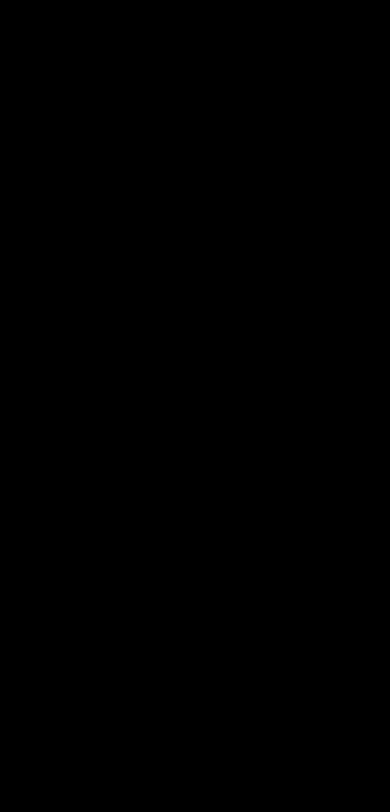
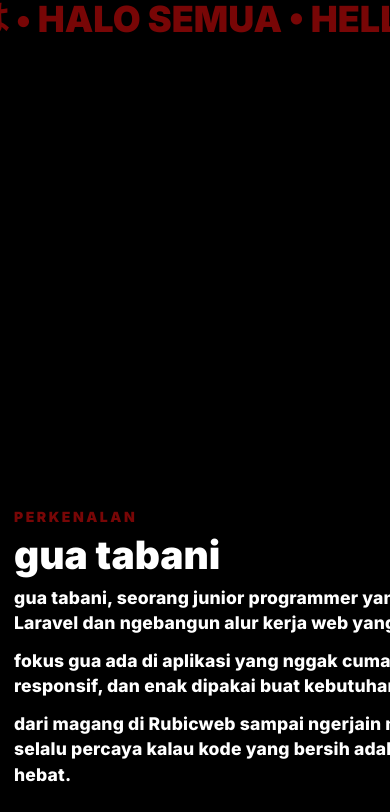
Before and after one commit to Tabaniii/Portofolio, a Next.js app: page / in a window 390 px wide. Shown: the part 846-1658 px from the top of the page. Built offline with nearby package versions, Linux system fonts and the light colour scheme.

Commit message:
fix the move text

```diff
--- a/package.json
+++ b/package.json
@@ -10,6 +10,8 @@
   },
   "dependencies": {
     "framer-motion": "^12.40.0",
+    "gsap": "^3.15.0",
+    "motion": "^12.40.0",
     "next": "16.2.7",
     "react": "19.2.4",
     "react-dom": "19.2.4"
--- a/src/app/globals.css
+++ b/src/app/globals.css
@@ -193,7 +193,7 @@ button {
 
 .intro-marquee {
   width: 100%;
-  height: clamp(56px, 13vh, 180px);
+  height: clamp(50px, 9vh, 110px);
   display: flex;
   align-items: center;
   position: relative;
@@ -209,7 +209,7 @@ button {
 }
 
 .intro-marquee-text {
-  font-size: clamp(72px, 14vw, 240px);
+  font-size: clamp(36px, 7vw, 100px);
   font-weight: 900;
   line-height: 0.86;
   text-transform: uppercase;
@@ -234,80 +234,177 @@ button {
   width: 100%;
   height: 100%;
   display: grid;
-  grid-template-columns: 1.35fr 1fr;
+  grid-template-columns: minmax(320px, 0.95fr) minmax(360px, 1.15fr);
+  gap: clamp(20px, 3vw, 44px);
   min-height: 0;
+  align-items: stretch;
+  padding: clamp(18px, 3vw, 36px);
 }
 
 .intro-bio {
   background: var(--color-black);
   display: flex;
   align-items: center;
-  justify-content: center;
+  justify-content: flex-start;
   height: 100%;
   min-height: 0;
-  padding: clamp(16px, 3vh, 40px) clamp(12px, 2.5vw, 28px);
+  padding: clamp(12px, 2vw, 20px);
 }
 
-.intro-bio-reveal {
-  width: 100%;
-  display: flex;
-  align-items: center;
-  justify-content: center;
+.intro-bio-copy {
+  width: min(100%, 640px);
+  display: grid;
+  gap: clamp(12px, 1.8vw, 18px);
+}
+
+.intro-bio-eyebrow {
+  margin: 0;
+  font-size: clamp(14px, 1.3vw, 18px);
+  font-weight: 900;
+  line-height: 1;
+  letter-spacing: 0.18em;
+  text-transform: uppercase;
+  color: var(--color-red);
+}
+
+.intro-bio-title {
+  margin: 0;
+  font-size: clamp(40px, 5vw, 76px);
+  font-weight: 900;
+  line-height: 0.95;
+  text-transform: lowercase;
+  color: var(--color-white);
 }
 
 .bio-text {
-  width: min(92%, 420px);
-  max-height: 88vh;
+  width: 100%;
   margin: 0;
-  overflow-y: auto;
-  font-size: clamp(15px, 2.1vh, 26px);
-  border: 5px solid var(--color-red);
-  border-radius: 10px;
+  font-size: clamp(18px, 1.8vw, 27px);
   font-weight: 800;
-  line-height: 1.4;
-  padding: clamp(28px, 8vh, 100px) clamp(20px, 4vw, 50px);
-  text-align: center;
-  letter-spacing: 0.02em;
+  line-height: 1.45;
+  text-align: left;
+  letter-spacing: 0.01em;
   color: var(--color-white);
-  box-sizing: border-box;
+}
+
+.intro-card-grid {
+  width: min(100%, 520px);
+  height: min(100%, 520px);
+  display: grid;
+  grid-template-columns: repeat(2, minmax(0, 1fr));
+  grid-template-rows: repeat(2, minmax(0, 1fr));
+  gap: clamp(12px, 1.8vw, 18px);
+}
+
+.intro-tile {
+  position: relative;
+  min-height: 0;
+  overflow: hidden;
+  border: 3px solid var(--color-red);
+  border-radius: 18px;
+}
+
+.intro-tile-photo {
+  grid-row: 1 / span 2;
+  min-height: 360px;
+  background: #111111;
+}
+
+.intro-tile-image {
+  object-fit: cover;
+  object-position: center top;
+}
+
+.intro-tile-overlay {
+  position: absolute;
+  inset: auto 0 0 0;
+  display: grid;
+  gap: 6px;
+  padding: 18px;
+  background: linear-gradient(to top, rgba(0, 0, 0, 0.88), rgba(0, 0, 0, 0));
+}
+
+.intro-tile-kicker,
+.intro-tile-meta,
+.intro-tile-title,
+.intro-tile-copy {
+  margin: 0;
+}
+
+.intro-tile-kicker {
+  font-size: clamp(22px, 2.2vw, 34px);
+  font-weight: 900;
+  line-height: 1;
+  text-transform: lowercase;
+  color: var(--color-white);
+}
+
+.intro-tile-meta {
+  font-size: clamp(12px, 1vw, 15px);
+  font-weight: 800;
+  line-height: 1.2;
+  letter-spacing: 0.14em;
+  text-transform: uppercase;
+  color: var(--color-red);
+}
+
+.intro-tile-accent,
+.intro-tile-dark,
+.intro-tile-outline {
+  display: flex;
+  flex-direction: column;
+  justify-content: flex-end;
+  padding: clamp(16px, 1.8vw, 22px);
+}
+
+.intro-tile-accent {
+  background: var(--color-red);
+  border-color: var(--color-red);
+}
+
+.intro-tile-dark {
+  background: #111111;
+}
+
+.intro-tile-outline {
+  background: transparent;
+  border-style: dashed;
+}
+
+.intro-tile-title {
+  font-size: clamp(22px, 2.1vw, 34px);
+  font-weight: 900;
+  line-height: 1;
+  text-transform: lowercase;
+  color: var(--color-white);
+}
+
+.intro-tile-accent .intro-tile-title {
+  color: var(--color-black);
+}
+
+.intro-tile-copy {
+  margin-top: 8px;
+  font-size: clamp(12px, 1vw, 15px);
+  font-weight: 800;
+  line-height: 1.25;
+  letter-spacing: 0.12em;
+  text-transform: uppercase;
+  color: var(--color-white);
+}
+
+.intro-tile-accent .intro-tile-copy {
+  color: var(--color-black);
 }
 
 .intro-card-name {
   background: var(--color-black);
-  color: var(--color-red);
   display: flex;
   align-items: center;
   justify-content: center;
   height: 100%;
   min-height: 0;
-  font-size: clamp(28px, 5.5vh, 64px);
-  font-weight: 900;
-  line-height: 1;
-  text-align: center;
-  padding: clamp(14px, 3vh, 24px);
-}
-
-.intro-card-tilt {
-  width: min(100%, 360px);
-  height: min(76vh, 360px);
-}
-
-.intro-card-frame {
-  width: 100%;
-  height: 100%;
-  border: 4px dashed var(--color-red);
-  display: flex;
-  align-items: center;
-  justify-content: center;
-  background: var(--color-black);
-}
-
-.intro-card-frame span {
-  padding: 0 12px;
-}
-
-.intro-card-glare {
-  opacity: 0.9;
+  padding: clamp(12px, 2vw, 20px);
 }
 
 /* --- Section 4: Orange bento grid (100vh — baris mengikuti proporsi asli) --- */
@@ -434,18 +531,59 @@ button {
 }
 
 /* --- Responsive: small screens (tinggi section tetap 100vh) --- */
-@media (max-width: 480px) {
+@media (max-width: 900px) {
   .intro-split {
-    grid-template-columns: 1.35fr 1fr;
+    grid-template-columns: 1fr;
+    grid-template-rows: auto auto;
+    gap: 18px;
   }
 
-  .intro-bio {
-    padding: 12px 10px;
+  .intro-card-grid {
+    width: 100%;
+    height: auto;
+    grid-template-columns: repeat(2, minmax(0, 1fr));
+  }
+
+  .intro-tile-photo {
+    min-height: 300px;
+  }
+}
+
+@media (max-width: 480px) {
+  .intro-section {
+    height: auto;
+    min-height: 100vh;
+  }
+
+  .intro-marquee {
+    height: clamp(42px, 8vw, 58px);
+  }
+
+  .intro-split {
+    padding: 14px;
+  }
+
+  .intro-card-grid {
+    grid-template-columns: 1fr;
+    grid-template-rows: repeat(4, minmax(120px, auto));
+  }
+
+  .intro-tile-photo {
+    grid-row: auto;
+    min-height: 280px;
+  }
+
+  .intro-bio,
+  .intro-card-name {
+    padding: 6px 0;
+  }
+
+  .intro-bio-title {
+    font-size: clamp(34px, 10vw, 48px);
   }
 
   .bio-text {
-    font-size: clamp(13px, 1.9vh, 18px);
-    padding: clamp(16px, 5vh, 48px) clamp(14px, 3vw, 28px);
+    font-size: clamp(16px, 4.5vw, 20px);
   }
 
   .hero-title-letter-base {
--- a/src/app/page.js
+++ b/src/app/page.js
@@ -5,6 +5,7 @@ import BentoCard from "../components/BentoCard";
 import BentoGrid from "../components/BentoGrid";
 import ScrollVelocity from "../components/ScrollVelocity";
 import ShinyText from "../components/ShinyText";
+import TiltedCard from "../components/TiltedCard";
 import { useHomepageScripts } from "../hooks/useHomepageScripts";
 
 const HERO_LETTERS = ["T", "A", "B", "A", "N", "I"];
@@ -48,22 +49,29 @@ const NAV_CARDS = [
 ];
 
 const HELLO_ALL_MARQUEE = [
-  "hallo semua",
-  "Halo Semua",
-  "Hello Everyone",
-  "Hola a todos",
-  "Bonjour a tous",
+  "Halo semua",
+  "Hello everyone",
+  "¡Hola a todos!",
+  "안녕하세요",
+  "Bonjour à tous",
   "Ciao a tutti",
   "Hallo allemaal",
   "Hallo zusammen",
-  "Ola a todos",
-  "Hej allihopa",
-  "Hei kaikki",
+  "Olá a todos",
+  "Hej allihopa!",
+  "Hei kaikki!",
   "Merhaba herkese",
-  "Salam semua",
-  "Namaste sabko",
-  "Konnichiwa minna",
-  "Annyeong everyone",
+  "السلام عليكم للجميع",
+  "नमस्ते सबको",
+  "こんにちは",
+];
+
+const HELLO_ALL_MARQUEE_TEXT = `${HELLO_ALL_MARQUEE.join(" • ")} •`;
+
+const INTRO_PARAGRAPHS = [
+  "gua tabani, seorang junior programmer yang hobi ngulik ekosistem Laravel dan ngebangun alur kerja web yang rapi.",
+  "fokus gua ada di aplikasi yang nggak cuma jalan, tapi juga aman, responsif, dan enak dipakai buat kebutuhan real-time.",
+  "dari magang di Rubicweb sampai ngerjain marketplace otomotif, gua selalu percaya kalau kode yang bersih adalah pondasi produk yang hebat.",
 ];
 
 export default function Home() {
@@ -104,17 +112,62 @@ export default function Home() {
       {/* Section 3: Intro split */}
       <section className="intro-section" aria-label="Perkenalan">
         <ScrollVelocity
-          className="intro-marquee intro-marquee-top"
-          texts={[HELLO_ALL_MARQUEE.join(" • ")]}
+          className="intro-marquee-text"
+          texts={[HELLO_ALL_MARQUEE_TEXT]}
           velocity={60}
           numCopies={8}
           parallaxClassName="intro-marquee intro-marquee-top"
           scrollerClassName="intro-marquee-scroller"
         />
-        <div className="intro-void" aria-hidden="true" />
+
+        <div className="intro-split">
+          <div className="intro-card-name" aria-label="card name">
+            <div className="w-full max-w-[420px]">
+              <TiltedCard
+                imageSrc="/assets/img/homepage.jpg"
+                altText="Foto Tabani"
+                captionText="Tabani"
+                containerHeight="420px"
+                containerWidth="100%"
+                imageHeight="420px"
+                imageWidth="100%"
+                rotateAmplitude={10}
+                scaleOnHover={1.03}
+                showMobileWarning={false}
+                showTooltip
+                displayOverlayContent
+                overlayContent={
+                  <div className="flex h-full w-full items-end justify-start rounded-[15px] bg-gradient-to-t from-black/85 via-black/20 to-transparent p-5">
+                    <div className="flex flex-col gap-1 text-left">
+                      <p className="m-0 text-[clamp(26px,3vw,40px)] font-black leading-none text-white">
+                        tabani
+                      </p>
+                      <p className="m-0 text-[11px] font-extrabold uppercase tracking-[0.2em] text-[#780606]">
+                        junior programmer
+                      </p>
+                    </div>
+                  </div>
+                }
+              />
+            </div>
+          </div>
+
+          <div className="intro-bio">
+            <div className="intro-bio-copy">
+              <p className="intro-bio-eyebrow">perkenalan</p>
+              <h2 className="intro-bio-title">gua tabani</h2>
+              {INTRO_PARAGRAPHS.map((paragraph) => (
+                <p key={paragraph} className="bio-text">
+                  {paragraph}
+                </p>
+              ))}
+            </div>
+          </div>
+        </div>
+
         <ScrollVelocity
-          className="intro-marquee intro-marquee-bottom"
-          texts={[HELLO_ALL_MARQUEE.join(" • ")]}
+          className="intro-marquee-text"
+          texts={[HELLO_ALL_MARQUEE_TEXT]}
           velocity={-60}
           numCopies={8}
           parallaxClassName="intro-marquee intro-marquee-bottom"
--- a/src/components/TiltedCard.js
+++ b/src/components/TiltedCard.js
@@ -1,72 +1,136 @@
 "use client";
 
-import {
-  motion,
-  useMotionTemplate,
-  useMotionValue,
-  useReducedMotion,
-  useSpring,
-} from "framer-motion";
+import { useRef, useState } from 'react';
+import { motion, useMotionValue, useSpring } from 'motion/react';
+
+const springValues = {
+  damping: 30,
+  stiffness: 100,
+  mass: 2
+};
 
 export default function TiltedCard({
-  children,
-  className = "",
-  glareClassName = "",
-  maxTilt = 12,
+  imageSrc,
+  altText = 'Tilted card image',
+  captionText = '',
+  containerHeight = '300px',
+  containerWidth = '100%',
+  imageHeight = '300px',
+  imageWidth = '300px',
+  scaleOnHover = 1.1,
+  rotateAmplitude = 14,
+  showMobileWarning = true,
+  showTooltip = true,
+  overlayContent = null,
+  displayOverlayContent = false
 }) {
-  const shouldReduceMotion = useReducedMotion();
-  const rotateXValue = useMotionValue(0);
-  const rotateYValue = useMotionValue(0);
-  const glareX = useMotionValue(50);
-  const glareY = useMotionValue(50);
-  const glareOpacityValue = useMotionValue(0);
-  const rotateX = useSpring(rotateXValue, { stiffness: 180, damping: 18 });
-  const rotateY = useSpring(rotateYValue, { stiffness: 180, damping: 18 });
-  const glareOpacity = useSpring(glareOpacityValue, {
-    stiffness: 220,
-    damping: 22,
+  const ref = useRef(null);
+  const x = useMotionValue(0);
+  const y = useMotionValue(0);
+  const rotateX = useSpring(useMotionValue(0), springValues);
+  const rotateY = useSpring(useMotionValue(0), springValues);
+  const scale = useSpring(1, springValues);
+  const opacity = useSpring(0);
+  const rotateFigcaption = useSpring(0, {
+    stiffness: 350,
+    damping: 30,
+    mass: 1
   });
-  const glareBackground = useMotionTemplate`radial-gradient(circle at ${glareX}% ${glareY}%, rgba(255,255,255,0.32), rgba(255,255,255,0.08) 18%, transparent 52%)`;
 
-  function handleMove(event) {
-    if (shouldReduceMotion) return;
+  const [lastY, setLastY] = useState(0);
 
-    const rect = event.currentTarget.getBoundingClientRect();
-    const px = (event.clientX - rect.left) / rect.width;
-    const py = (event.clientY - rect.top) / rect.height;
+  function handleMouse(e) {
+    if (!ref.current) return;
 
-    rotateXValue.set((0.5 - py) * maxTilt);
-    rotateYValue.set((px - 0.5) * maxTilt);
-    glareX.set(px * 100);
-    glareY.set(py * 100);
-    glareOpacityValue.set(1);
+    const rect = ref.current.getBoundingClientRect();
+    const offsetX = e.clientX - rect.left - rect.width / 2;
+    const offsetY = e.clientY - rect.top - rect.height / 2;
+
+    const rotationX = (offsetY / (rect.height / 2)) * -rotateAmplitude;
+    const rotationY = (offsetX / (rect.width / 2)) * rotateAmplitude;
+
+    rotateX.set(rotationX);
+    rotateY.set(rotationY);
+
+    x.set(e.clientX - rect.left);
+    y.set(e.clientY - rect.top);
+
+    const velocityY = offsetY - lastY;
+    rotateFigcaption.set(-velocityY * 0.6);
+    setLastY(offsetY);
   }
 
-  function handleLeave() {
-    rotateXValue.set(0);
-    rotateYValue.set(0);
-    glareX.set(50);
-    glareY.set(50);
-    glareOpacityValue.set(0);
+  function handleMouseEnter() {
+    scale.set(scaleOnHover);
+    opacity.set(1);
+  }
+
+  function handleMouseLeave() {
+    opacity.set(0);
+    scale.set(1);
+    rotateX.set(0);
+    rotateY.set(0);
+    rotateFigcaption.set(0);
   }
 
   return (
-    <motion.div
-      className={`relative h-full w-full [perspective:1200px] ${className}`.trim()}
-      onMouseMove={handleMove}
-      onMouseLeave={handleLeave}
+    <figure
+      ref={ref}
+      className="relative w-full h-full [perspective:800px] flex flex-col items-center justify-center"
+      style={{
+        height: containerHeight,
+        width: containerWidth
+      }}
+      onMouseMove={handleMouse}
+      onMouseEnter={handleMouseEnter}
+      onMouseLeave={handleMouseLeave}
     >
+      {showMobileWarning && (
+        <div className="absolute top-4 text-center text-sm block sm:hidden">
+          This effect is not optimized for mobile. Check on desktop.
+        </div>
+      )}
+
       <motion.div
-        className="relative h-full w-full [transform-style:preserve-3d]"
-        style={{ rotateX, rotateY }}
+        className="relative [transform-style:preserve-3d]"
+        style={{
+          width: imageWidth,
+          height: imageHeight,
+          rotateX,
+          rotateY,
+          scale
+        }}
       >
-        {children}
-        <motion.div
-          aria-hidden="true"
-          className={`pointer-events-none absolute inset-0 rounded-[inherit] ${glareClassName}`.trim()}
-          style={{ background: glareBackground, opacity: glareOpacity }}
+        <motion.img
+          src={imageSrc}
+          alt={altText}
+          className="absolute top-0 left-0 object-cover rounded-[15px] will-change-transform [transform:translateZ(0)]"
+          style={{
+            width: imageWidth,
+            height: imageHeight
+          }}
         />
+
+        {displayOverlayContent && overlayContent && (
+          <motion.div className="absolute top-0 left-0 z-[2] will-change-transform [transform:translateZ(30px)]">
+            {overlayContent}
+          </motion.div>
+        )}
       </motion.div>
-    </motion.div>
+
+      {showTooltip && (
+        <motion.figcaption
+          className="pointer-events-none absolute left-0 top-0 rounded-[4px] bg-white px-[10px] py-[4px] text-[10px] text-[#2d2d2d] opacity-0 z-[3] hidden sm:block"
+          style={{
+            x,
+            y,
+            opacity,
+            rotate: rotateFigcaption
+          }}
+        >
+          {captionText}
+        </motion.figcaption>
+      )}
+    </figure>
   );
 }
```
Also changed, not shown: src/components/ScrollReveal.js (+97 -22 lines), 1 other file (tests, documents, lock files or other folders).
